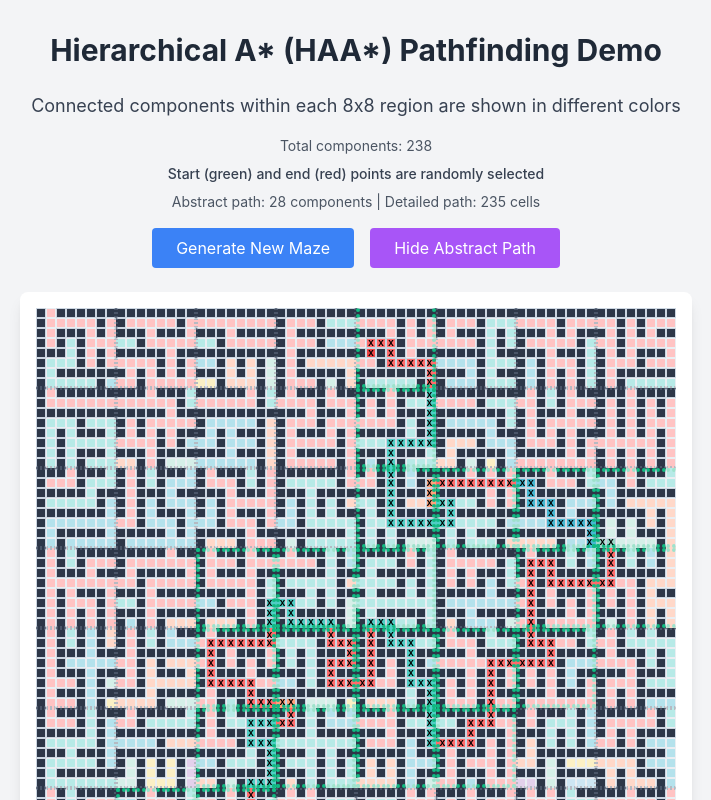
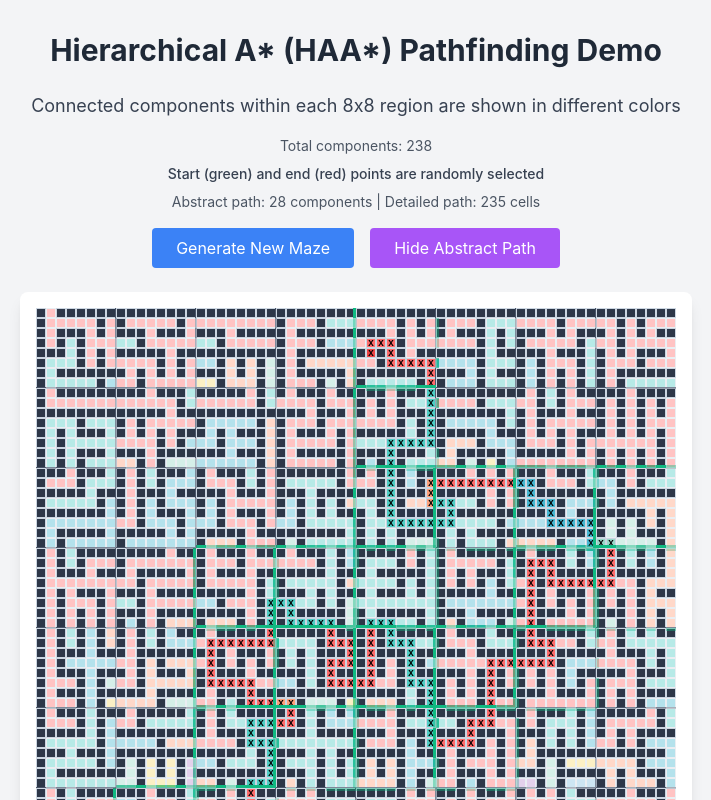
Before and after one commit to OhadRubin/hastar, a React (Create React App) app: page / in a window 1280 px wide. Shown: the top 800 px of the page, without its empty margins (284-995 px from the left). Built offline with nearby package versions, Linux system fonts and the light colour scheme.

Commit message:
added borders

```diff
--- a/src/components/maze-component.js
+++ b/src/components/maze-component.js
@@ -169,22 +169,30 @@ const MazeGenerator = () => {
       boxSizing: 'border-box',
       border: '1px solid #cbd5e0',
       cursor: 'default',
-      opacity: (colorIndex >= 0 && !isWall && !isStartPoint && !isEndPoint && !isInDetailedPath) ? 0.4 : 1
+      opacity: (colorIndex >= 0 && !isWall && !isStartPoint && !isEndPoint && !isInDetailedPath) ? 0.4 : 1,
+      // margin: '1px'
     };
 
-    // Add dotted borders for 8x8 chunks - green for path regions, dark gray for others
-    const dottedBorder = isInAbstractPath && showAbstractPath ? '4px dotted #10B981' : '2px dotted #4a5568';
+    // Add borders for 8x8 chunks using box-shadow to push outward by 1px
+    const shadowColor = isInAbstractPath && showAbstractPath ? '#10B981' : '#4a5568';
+    const thickness = isInAbstractPath && showAbstractPath ? '3px' : '1px';
+    const shadows = [];
+
     if (col % 8 === 0 && col !== 0) {
-      baseStyle.borderLeft = dottedBorder;
+      shadows.push(`-${thickness} 0 0 0 ${shadowColor}`); // Left border
     }
     if (row % 8 === 0 && row !== 0) {
-      baseStyle.borderTop = dottedBorder;
+      shadows.push(`0 -${thickness} 0 0 ${shadowColor}`); // Top border
     }
     if ((col + 1) % 8 === 0 && col !== SIZE - 1) {
-      baseStyle.borderRight = dottedBorder;
+      shadows.push(`${thickness} 0 0 0 ${shadowColor}`); // Right border
     }
     if ((row + 1) % 8 === 0 && row !== SIZE - 1) {
-      baseStyle.borderBottom = dottedBorder;
+      shadows.push(`0 ${thickness} 0 0 ${shadowColor}`); // Bottom border
+    }
+
+    if (shadows.length > 0) {
+      baseStyle.boxShadow = shadows.join(', ');
     }
 
     return baseStyle;
```
